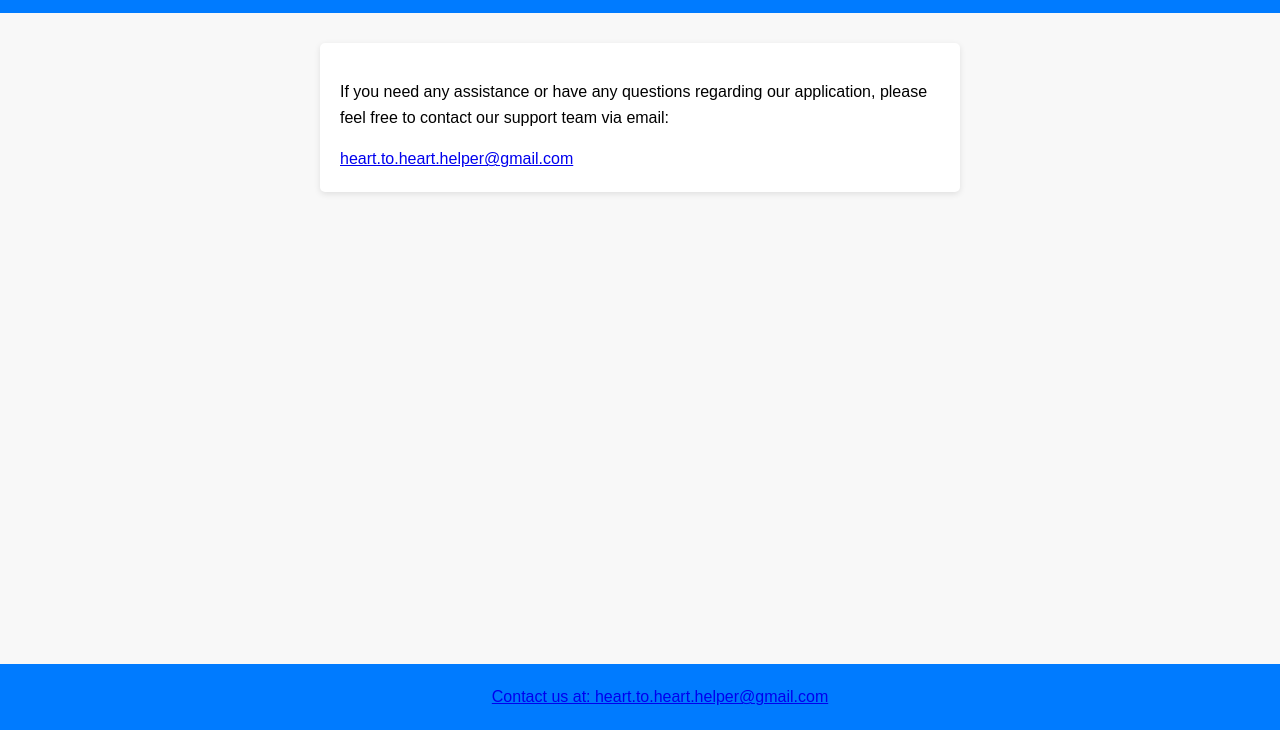
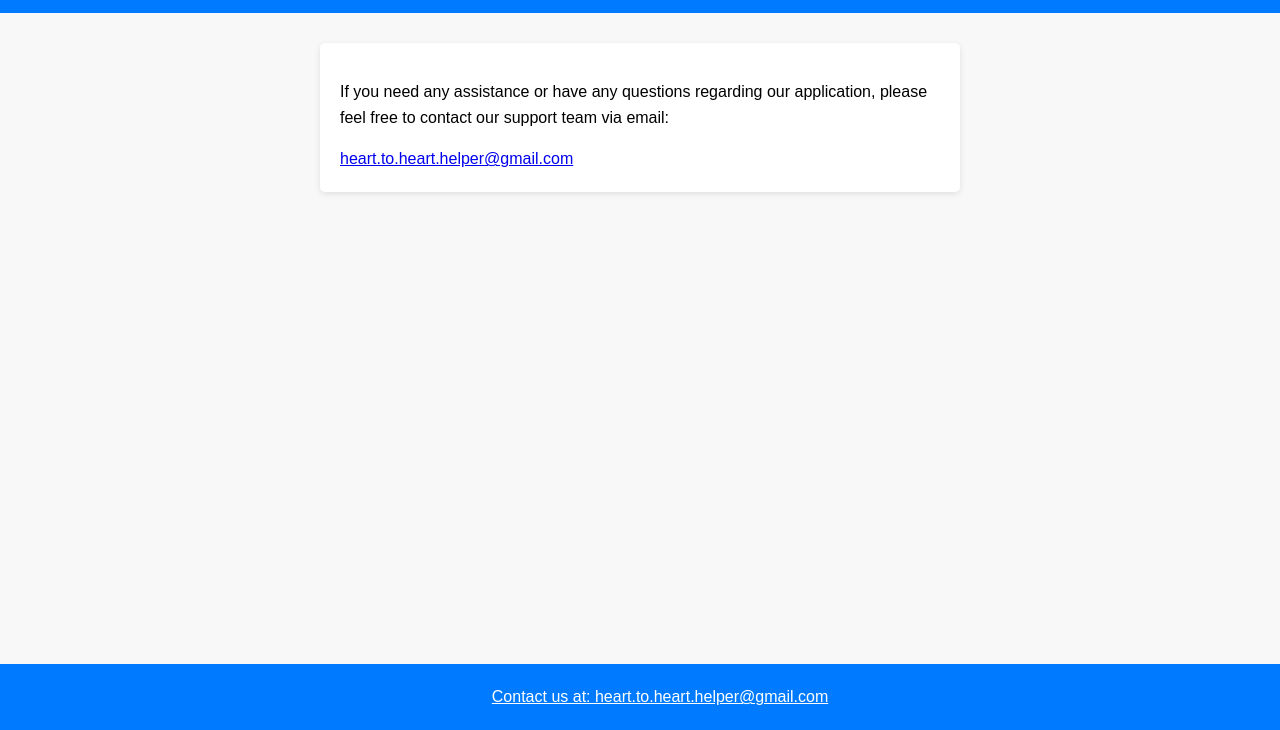
Before and after one commit to Shapil/Shapil.github.io, a plain HTML site: page index.html in a window 1280 px wide. Shown: the part 70-800 px from the top of the page. Drawn offline with Linux system fonts and the light colour scheme.

Commit message:
feat: fds

```diff
--- a/index.html
+++ b/index.html
@@ -52,6 +52,10 @@
       left: 0;
       width: 100%;
     }
+
+    .footer-link {
+      color: white;
+    }
   </style>
 </head>
 
@@ -67,8 +71,11 @@
 
   </div>
   <footer>
-    <a href="mailto: heart.to.heart.helper@gmail.com
-    ">Contact us at: heart.to.heart.helper@gmail.com</a>
+    <a
+      class="footer-link"
+      href="mailto: heart.to.heart.helper@gmail.com
+    "
+    >Contact us at: heart.to.heart.helper@gmail.com</a>
   </footer>
 </body>
 
```
